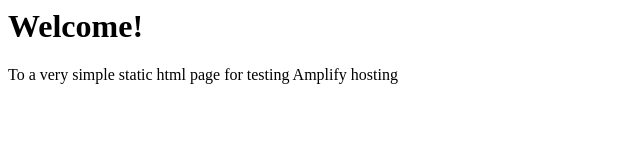
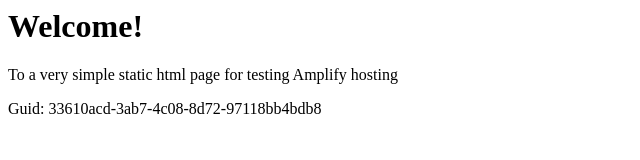
Before and after one commit to amplify-github-test-hkg/Github-PR-Commit-Integration-Test-DoNotTouch-Gith-OKSLNVO2-v1-prod-ap-east-1, a website: page src/index.html in a window 1280 px wide. Shown: the whole page, without its empty margins (0-640 px from the left). Drawn offline with Linux system fonts and the light colour scheme.

Commit message:
commit from integ tests

```diff
--- a/src/index.html
+++ b/src/index.html
@@ -1,3 +1,5 @@
+
+
 <html lang="en">
 
 <head>
@@ -10,6 +12,6 @@
 <body>
     <h1>Welcome!</h1>
     <p>To a very simple static html page for testing Amplify hosting</p>
-</body>
+    <p>Guid: 33610acd-3ab7-4c08-8d72-97118bb4bdb8</p></body>
 
 </html>
```
